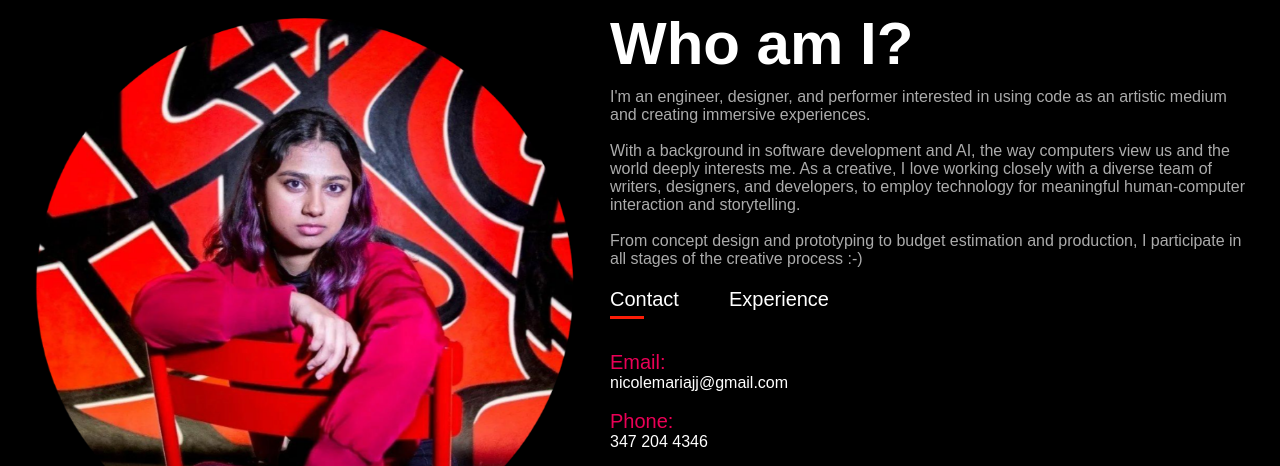
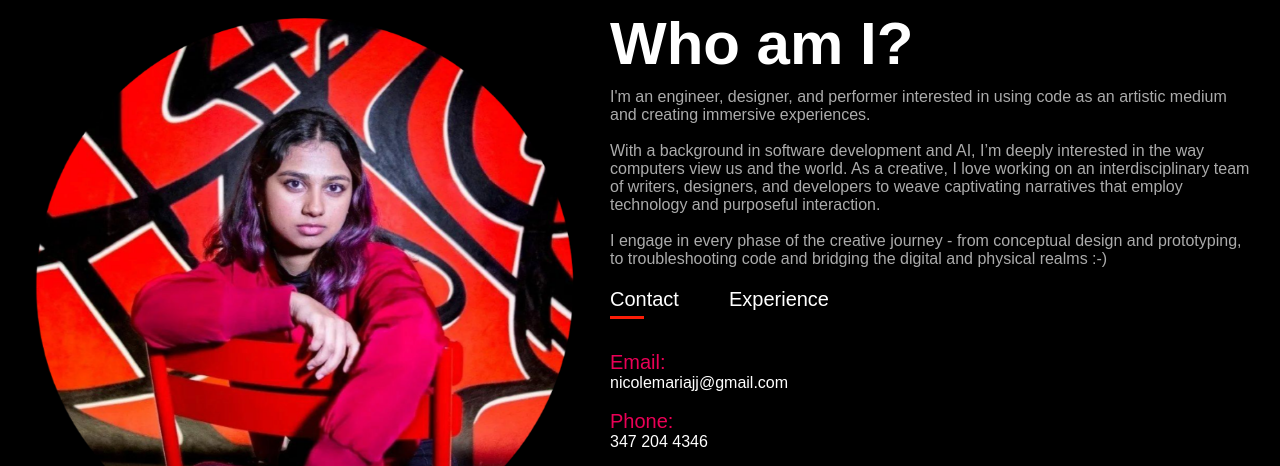
Before and after one commit to hashbrownzzzz/hashbrownzzzz.github.io, a plain HTML site: page index.html in a window 1280 px wide. Shown: the part 891-1357 px from the top of the page. Drawn offline with Linux system fonts and the light colour scheme.

Commit message:
Add files via upload

```diff
--- a/index.html
+++ b/index.html
@@ -52,12 +52,12 @@
                 <div class = "about-col-2">
                     <h1 class = "sub-title"> Who am I? </h1>
                     <p>I'm an engineer, designer, and performer interested in using code as an artistic medium and creating immersive experiences. <br>
-                        <br>With a background in software development and AI, the way computers view
-                        us and the world deeply interests me.
-                        As a creative, I love working closely with a diverse team of writers, designers, and developers,
-                        to employ technology for meaningful human-computer interaction and storytelling. <br>
-                        <br> From concept design and prototyping to budget estimation and production, I participate in all
-                        stages of the creative process :-)
+                        <br>With a background in software development and AI, I’m deeply interested in the way computers view us and the world.
+                        As a creative, I love working on an interdisciplinary team of writers, designers, and developers to weave
+                        captivating narratives that employ technology and purposeful interaction.
+                        <br>
+                        <br> I engage in every phase of the creative journey - from conceptual design and prototyping, to troubleshooting code
+                        and bridging the digital and physical realms :-)
                     </p>
                     <div class = "tab-titles">
                         <p class = "tab-links active-link" onclick="opentab('experience', event)">Contact</p>
```
